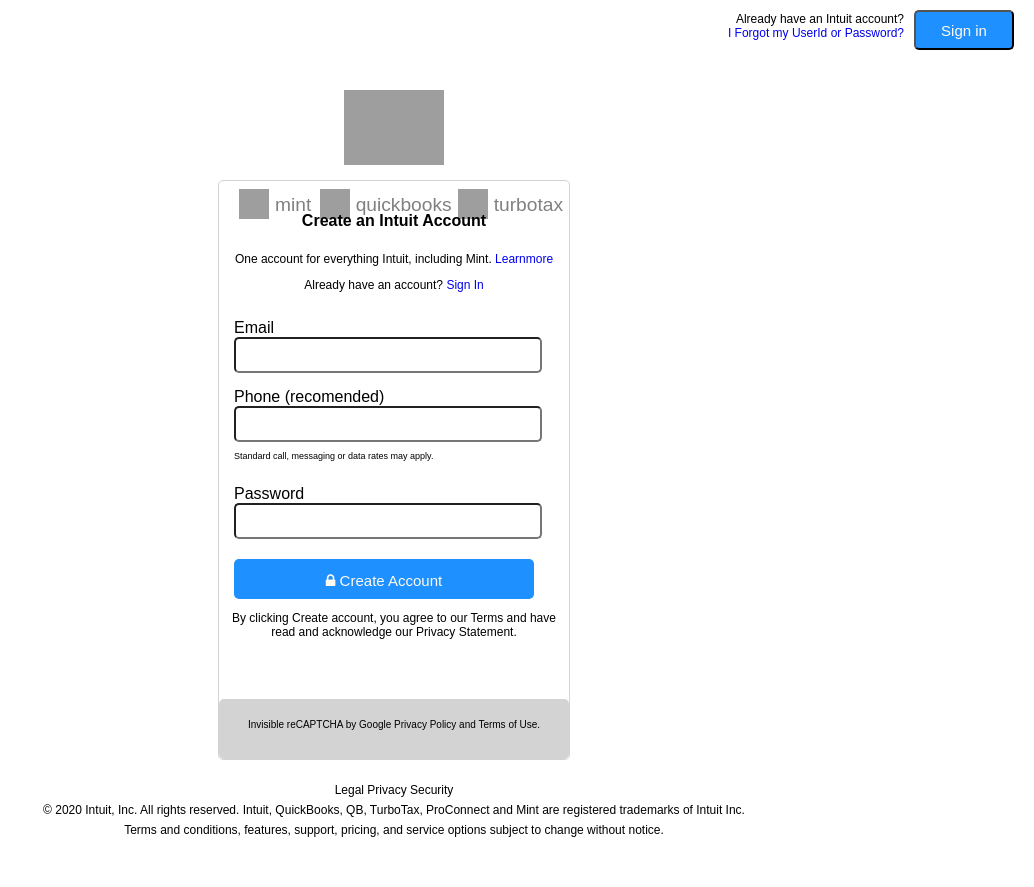
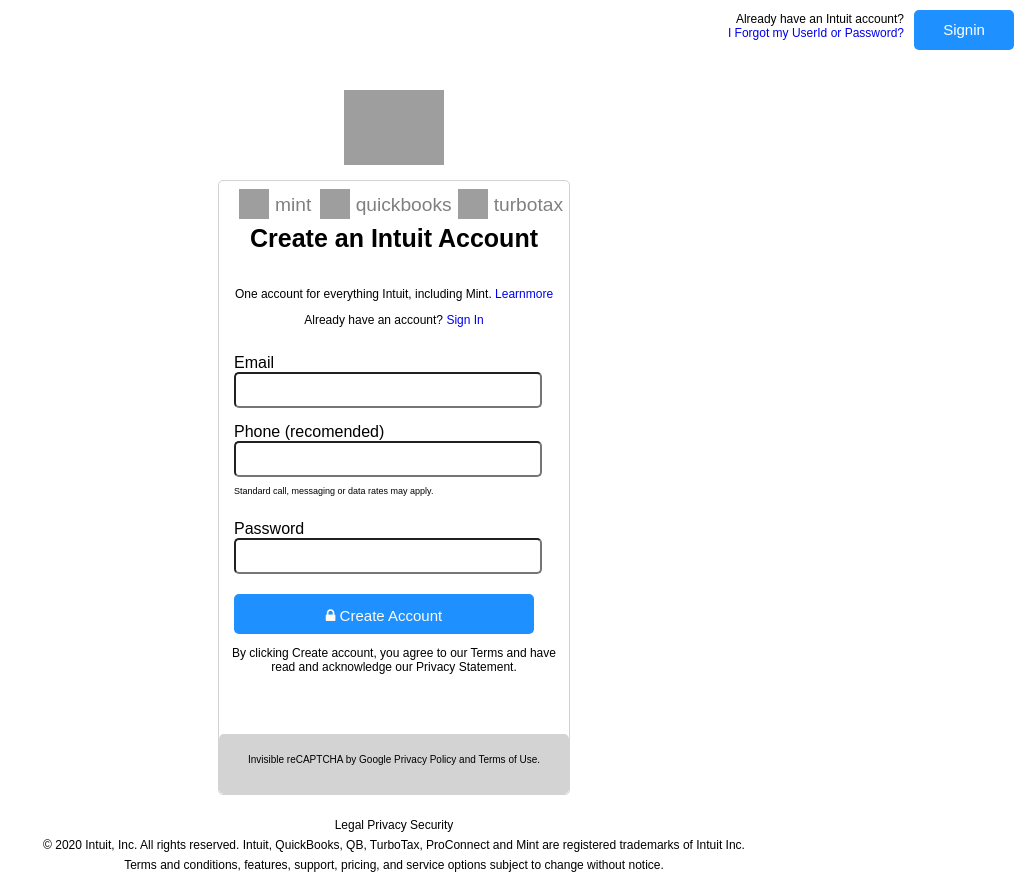
Before and after one commit to edieatha/intuit-login-form, a plain HTML site: page index.html in a window 1280 px wide. Shown: the whole page, without its empty margins (246-1280 px from the left). Before the commit the page ends 852 px from the top, so only its background shows below. Drawn offline with Linux system fonts and the light colour scheme; grey boxes are pictures that could not be loaded; a web font is replaced by a local one.

Commit message:
Updated signin button
Changed input tag to button tag.
Added hover effect.
Removed padding-top.
Changed color of text.

```diff
--- a/css/style.css
+++ b/css/style.css
@@ -45,7 +45,7 @@ li {
     height: 20px;
 }
 
-#signin {
+.signin {
     float: right;
     margin-top: 10px;
     margin-left: 10px;
@@ -53,9 +53,14 @@ li {
     height: 40px;
     width: 100px;
     background-color: dodgerblue;
-    color: floralwhite;
+    color: white;
     border-radius: 5px;
     font-size: 15px;
+    padding-top: 0px;
+}
+
+.signin:hover {
+    background-color: rebeccapurple;
 }
 
 #have_account {
@@ -157,3 +162,7 @@ input {
 .login_title {
     text-align: center;
 }
+
+h4 {
+    font-size: 25px;
+}
--- a/index.html
+++ b/index.html
@@ -12,7 +12,7 @@
 
     <header>
         <nav class="navbar">
-            <input id="signin" type="button" name="signin" value="Sign in">
+            <button class="signin" name="signin">Signin</button>
 
             <p id="have_account">
                 Already have an Intuit account?<br>
```
